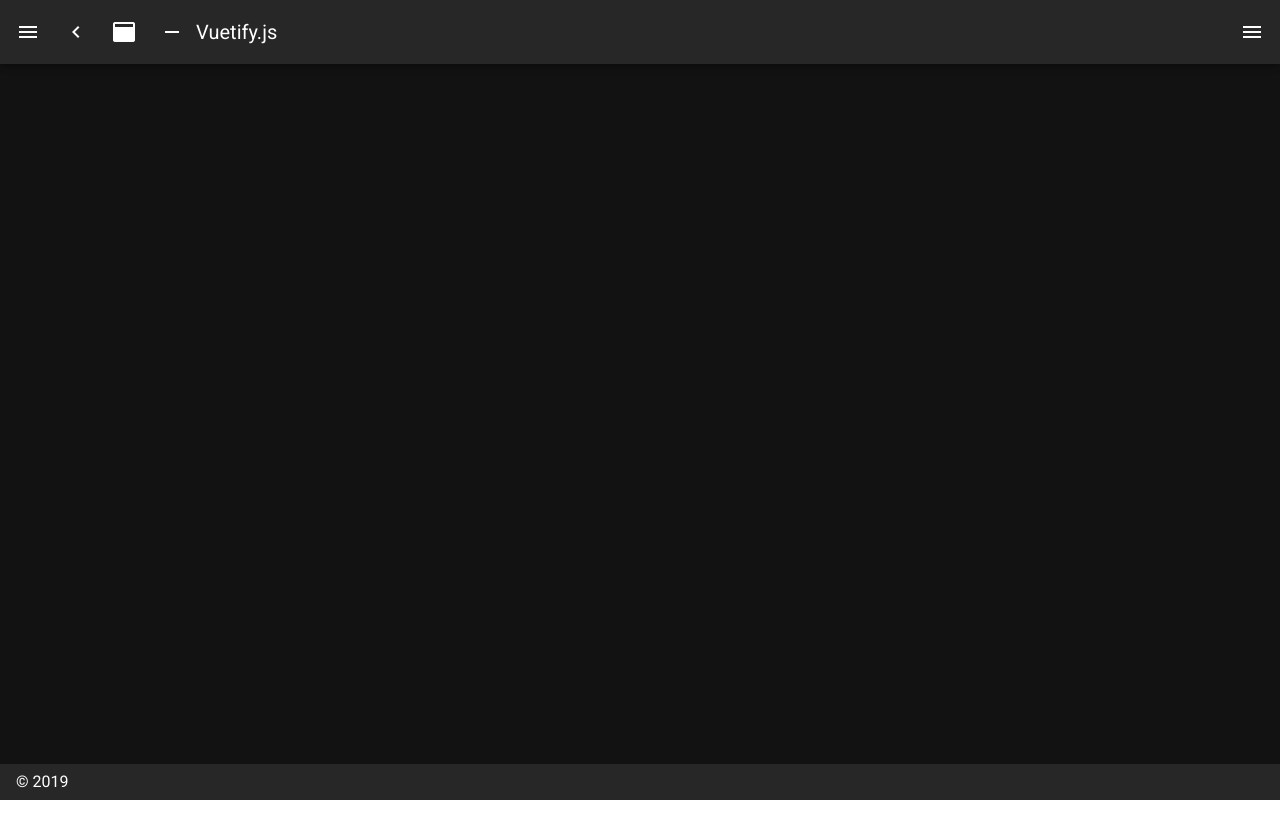
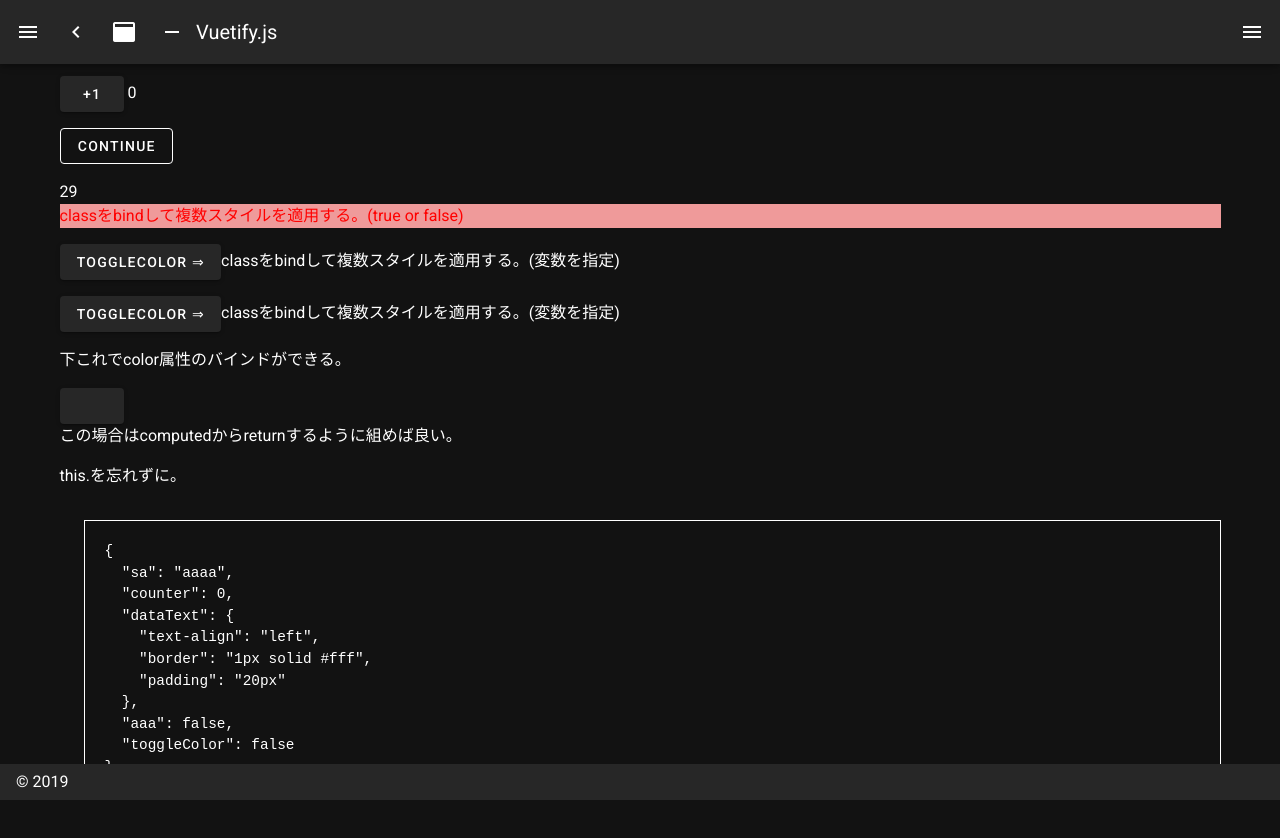
Before and after one commit to Tom-Lennox/nuxt-vuetify, a Nuxt app: page /company in a window 1280 px wide. Before the commit this address had no page. Shown: the top 838 px of the page. Before the commit the page ends 800 px from the top, so only its background shows below. Built offline with nearby package versions, Linux system fonts and the light colour scheme.

Commit message:
会社で作ったもの。v-btnの使用等。（課題：tutorialすべて記載するまで続けること。）

```diff
--- /dev/null
+++ b/pages/company.vue
@@ -0,0 +1,92 @@
+<template>
+  <!--
+    会社で行ったこと
+    基本、パーツごとに分けてslackに保存。tipsとして使用できるようにする。
+    jQueryのfadeIn()のようなものでいい感じにグラデーションを点滅させたい。
+  -->
+  <v-layout>
+    <v-flex class="text-left">
+      <p>
+        <v-btn @click="plus">+1</v-btn>
+        {{counter}}
+      </p>
+      <p>
+        <v-btn outlined :loading="aaa" @click="aaa = !aaa">Continue</v-btn>
+      </p>29
+      <p :class="{red: true, 'lighten-3': true}">classをbindして複数スタイルを適用する。(true or false)</p>
+      <p :class="{red: toggleColor, 'lighten-3': toggleColor}">
+        <v-btn @click="toggleColor = !toggleColor">toggleColor ⇒</v-btn>classをbindして複数スタイルを適用する。(変数を指定)
+      </p>
+      <!--  -->
+      <p :class="classObject">
+        <v-btn @click="toggleColor = !toggleColor" :class="classObject">toggleColor ⇒</v-btn>classをbindして複数スタイルを適用する。(変数を指定)
+      </p>
+      <!--  -->
+      <p>下これでcolor属性のバインドができる。</p>
+      <v-btn :color="toggleColor ? 'purple' : ''"></v-btn>
+      <p>この場合はcomputedからreturnするように組めば良い。</p>
+      <p>this.を忘れずに。</p>
+      <blockquote class="blockquote">
+        <footer>
+          <small>
+            <!-- <v-btn outline round :class="{green: true, 'green-text': true, 'darken-2': ture}">John Johnson</v-btn> -->
+            <pre :style="dataText">{{$data}}</pre>
+          </small>
+        </footer>
+      </blockquote>
+    </v-flex>
+  </v-layout>
+</template>
+<script>
+export default {
+  data() {
+    return {
+      sa: 'aaaa',
+      counter: 0,
+      dataText: {
+        'text-align': 'left',
+        border: '1px solid #fff',
+        padding: '20px'
+      },
+      aaa: false,
+      toggleColor: false
+    }
+  },
+  computed: {
+    classObject: function() {
+      return {
+        red: this.toggleColor,
+        'lighten-3': this.toggleColor
+      }
+    }
+  },
+  methods: {
+    plus: function() {
+      this.counter++
+    }
+  },
+  watch: {
+    counter: function() {
+      let vm = this
+      setTimeout(function() {
+        vm.counter = 0
+      }, 1000)
+    },
+    aaa: function() {
+      let vm = this
+      setTimeout(function() {
+        console.log('stu')
+        vm.aaa = false
+      }, 1000)
+    }
+  }
+}
+</script>
+<style>
+.red {
+  color: red;
+}
+.bg-blue {
+  background-color: blue;
+}
+</style>
```
